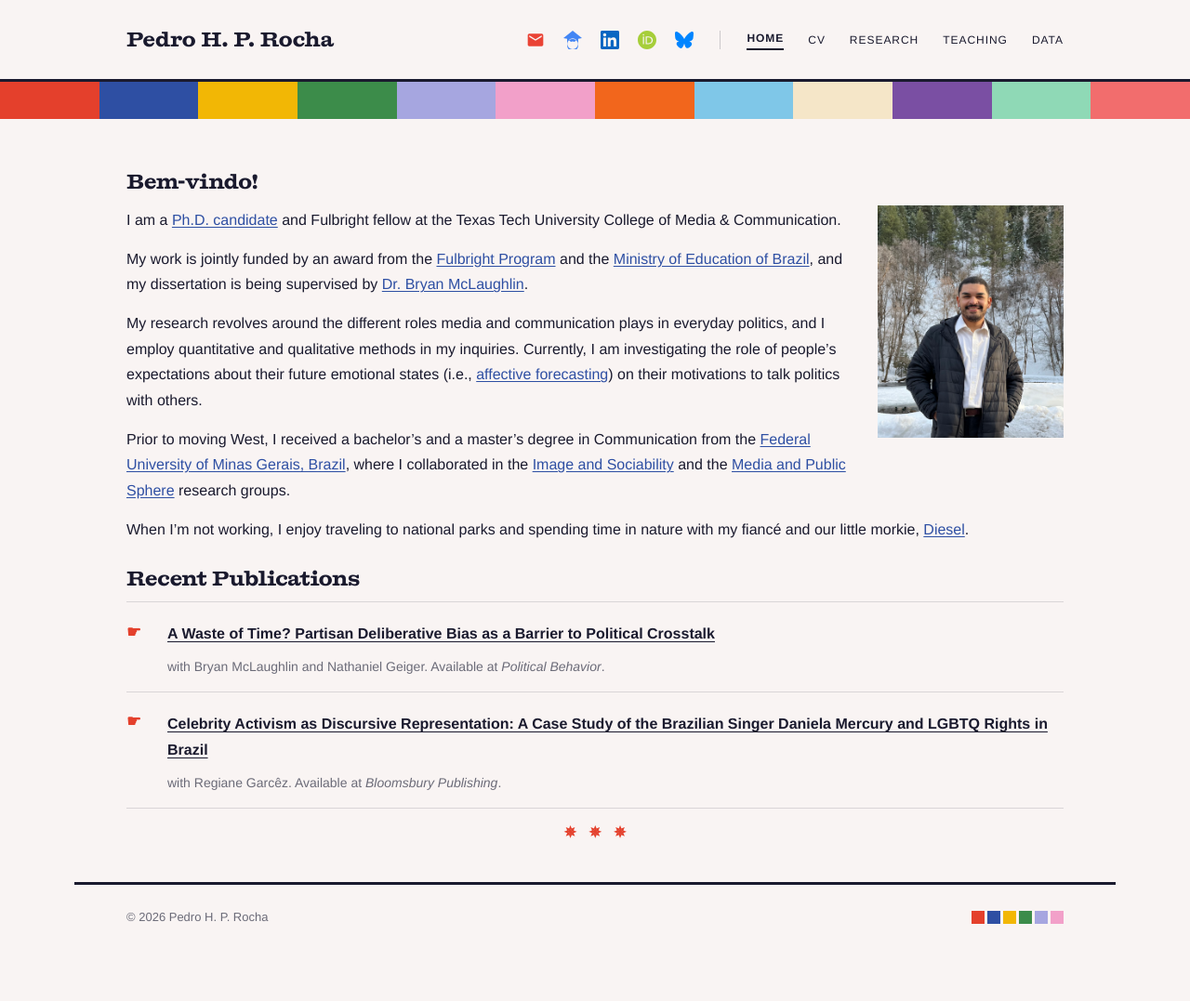
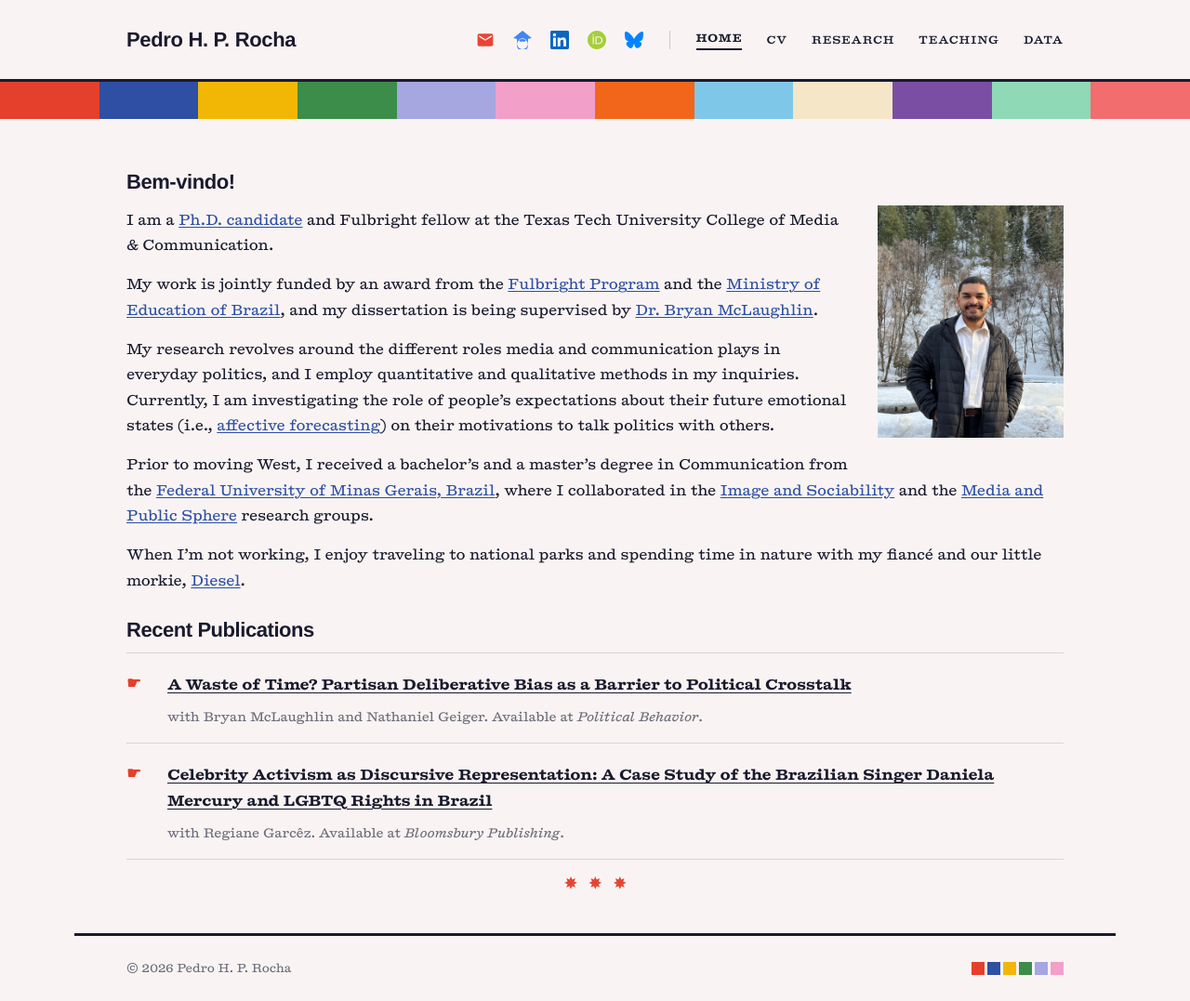
Before and after one commit to pedrohprocha/pedrohprocha.github.io, a Jekyll site: the page built from index.md, in a window 1280 px wide. Shown: the whole page at 93% size. Built offline with Jekyll 4.4.1, drawn with Linux system fonts in a browser that asks for light colours; before the commit the page ends 1022 px from its top, so only the background shows below that.

Commit message:
Use Helvetica for headings and Diplomat for body text
- Rename font tokens to --font-head / --font-body and swap their values
- Set h3/h4 to the heading font

Co-Authored-By: Claude Opus 5.5 <noreply@anthropic.com>

```diff
--- a/assets/css/identity.css
+++ b/assets/css/identity.css
@@ -7,8 +7,8 @@
 
 :root {
   /* type */
-  --font-serif: 'Diplomat', Georgia, 'Times New Roman', serif;   /* headings, mark — licensed font, see README */
-  --font-sans: 'Helvetica Neue', Helvetica, Arial, sans-serif;        /* body, nav, citations */
+  --font-serif: 'Helvetica Neue', Helvetica, Arial, sans-serif;   /* headings, mark — licensed font, see README */
+  --font-sans: 'Diplomat', Georgia, 'Times New Roman', serif;        /* body, nav, citations */
 
   /* ink */
   --ink: #1A1A2E;
--- a/assets/css/main.css
+++ b/assets/css/main.css
@@ -68,8 +68,8 @@
     --t11: #8FD9B6;
     --t12: #F26D6D;
 
-    --sn: "Diplomat", Georgia, "Times New Roman", serif;
-    --hv: "Helvetica Neue", Helvetica, Arial, sans-serif;
+    --font-head: "Helvetica Neue", Helvetica, Arial, sans-serif;
+    --font-body: "Diplomat", Georgia, "Times New Roman", serif;
 
     --rule-heavy: 3px solid var(--ink);
     --rule-mid:   2px solid var(--ink);
@@ -85,7 +85,7 @@
 html { font-size: 16px; }
 
 body {
-    font-family: var(--hv);
+    font-family: var(--font-body);
     font-size: 1rem;
     line-height: 1.7;
     background: var(--paper);
@@ -133,7 +133,7 @@ p { margin-bottom: 1rem; }
 }
 
 .site-name {
-    font-family: var(--sn);
+    font-family: var(--font-head);
     font-weight: 700;
     font-size: 1.375rem;
     letter-spacing: -0.015em;
@@ -180,7 +180,7 @@ p { margin-bottom: 1rem; }
     gap: 1.625rem;
 }
 .site-nav a {
-    font-family: var(--hv);
+    font-family: var(--font-body);
     font-size: 0.75rem;
     font-weight: 500;
     letter-spacing: 0.08em;
@@ -235,7 +235,7 @@ p { margin-bottom: 1rem; }
 
 /* Bio paragraphs — no max-width; the grid column controls the width */
 .hero-bio p {
-    font-family: var(--hv);
+    font-family: var(--font-body);
     font-size: 1rem;
     font-weight: 400;
     line-height: 1.72;
@@ -247,7 +247,7 @@ p { margin-bottom: 1rem; }
 
 /* "Recent Publications" h2 rendered from index.md */
 .hero-bio h2 {
-    font-family: var(--sn);
+    font-family: var(--font-head);
     font-weight: 700;
     font-size: 1.375rem;
     letter-spacing: -0.02em;
@@ -272,7 +272,7 @@ p { margin-bottom: 1rem; }
 .pub-item:last-child { border-bottom: var(--rule-light); }
 
 .pub-num {
-    font-family: var(--sn);
+    font-family: var(--font-head);
     font-weight: 700;
     font-size: 1.1rem;
     line-height: 1;
@@ -288,7 +288,7 @@ p { margin-bottom: 1rem; }
 }
 
 .pub-title {
-    font-family: var(--sn);
+    font-family: var(--font-head);
     font-weight: 700;
     font-size: 1.0625rem;
     line-height: 1;
@@ -304,7 +304,7 @@ p { margin-bottom: 1rem; }
 .pub-title a:hover { color: var(--t1); }
 
 .pub-item .pub-meta {
-    font-family: var(--hv);
+    font-family: var(--font-body);
     font-weight: 300;
     font-size: 0.875rem;
     line-height: 1;
@@ -318,7 +318,7 @@ p { margin-bottom: 1rem; }
     margin-top: 0.3rem;
 }
 .pub-links a {
-    font-family: var(--hv);
+    font-family: var(--font-body);
     font-size: 0.6875rem;
     font-weight: 600;
     text-transform: uppercase;
@@ -349,9 +349,9 @@ p { margin-bottom: 1rem; }
     padding: 3rem var(--h-pad) 4rem;
 }
 
-/* Page title: Diplomat Bold — largest, heaviest weight in the system */
+/* Page title: Helvetica Neue Bold — largest, heaviest weight in the system */
 .page-title {
-    font-family: var(--sn);
+    font-family: var(--font-head);
     font-weight: 700;
     font-size: 2.5rem;
     letter-spacing: -0.025em;
@@ -364,9 +364,9 @@ p { margin-bottom: 1rem; }
 
 /* ── Content headings ──────────────────────────────────────────────── */
 
-/* h1: Diplomat Bold — section-level divider within long pages */
+/* h1: Helvetica Neue Bold — section-level divider within long pages */
 .site-main h1 {
-    font-family: var(--sn);
+    font-family: var(--font-head);
     font-weight: 700;
     font-size: 1.5rem;
     letter-spacing: -0.02em;
@@ -378,9 +378,9 @@ p { margin-bottom: 1rem; }
 }
 .site-main h1:first-child { margin-top: 0; padding-top: 0; border-top: none; }
 
-/* h2: Diplomat Bold — subsection head, border below */
+/* h2: Helvetica Neue Bold — subsection head, border below */
 .site-main h2 {
-    font-family: var(--sn);
+    font-family: var(--font-head);
     font-weight: 600;
     font-size: 1.125rem;
     letter-spacing: -0.01em;
@@ -394,7 +394,7 @@ p { margin-bottom: 1rem; }
 
 /* h3: Helvetica Neue medium-weight uppercase — lower-level label */
 .site-main h3 {
-    font-family: var(--hv);
+    font-family: var(--font-head);
     font-weight: 600;
     font-size: 0.8125rem;
     text-transform: uppercase;
@@ -405,7 +405,7 @@ p { margin-bottom: 1rem; }
 
 /* h4: Helvetica Neue Light Italic — caption-level, lowest hierarchy */
 .site-main h4 {
-    font-family: var(--hv);
+    font-family: var(--font-head);
     font-weight: 300;
     font-style: italic;
     font-size: 0.9375rem;
@@ -415,7 +415,7 @@ p { margin-bottom: 1rem; }
 
 /* Body copy in content area */
 .site-main p {
-    font-family: var(--hv);
+    font-family: var(--font-body);
     font-weight: 400;
     font-size: 0.9375rem;
     line-height: 1.72;
@@ -462,7 +462,7 @@ p { margin-bottom: 1rem; }
     border-bottom: var(--rule-heavy);
 }
 .cv-updated {
-    font-family: var(--hv);
+    font-family: var(--font-body);
     font-size: 0.75rem;
     font-weight: 300;
     color: var(--dim);
@@ -481,7 +481,7 @@ p { margin-bottom: 1rem; }
 .cv-section .cv-entry:last-child { border-bottom: none; }
 
 .cv-left {
-    font-family: var(--hv);
+    font-family: var(--font-body);
     font-size: 0.9375rem;
     font-weight: 400;
     line-height: 1.6;
@@ -490,7 +490,7 @@ p { margin-bottom: 1rem; }
 }
 /* Year/dates on the right: Light weight, clearly subordinate */
 .cv-right {
-    font-family: var(--hv);
+    font-family: var(--font-body);
     font-size: 0.8125rem;
     font-weight: 300;
     color: var(--dim);
@@ -506,7 +506,7 @@ p { margin-bottom: 1rem; }
     border-bottom: var(--rule-light);
 }
 .cv-courses li {
-    font-family: var(--hv);
+    font-family: var(--font-body);
     font-size: 0.9rem;
     font-weight: 400;
     color: var(--ink);
@@ -539,7 +539,7 @@ p { margin-bottom: 1rem; }
     justify-content: space-between;
 }
 .site-footer p {
-    font-family: var(--hv);
+    font-family: var(--font-body);
     font-size: 0.8125rem;
     font-weight: 300;
     color: var(--dim);
```
